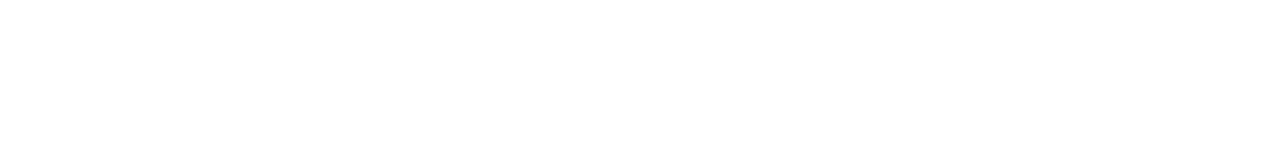
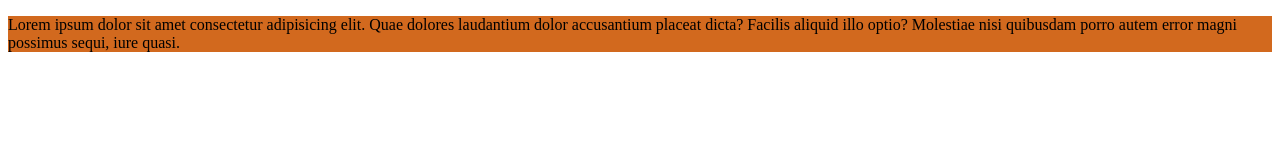
Before and after one commit to himu-mitra/first-web, a plain HTML site: page index.html in a window 1280 px wide. Drawn offline with Linux system fonts and the light colour scheme.

Commit message:
first change

```diff
--- /dev/null
+++ b/index.css
@@ -0,0 +1,3 @@
+p {
+    background-color: chocolate;
+}
--- a/index.html
+++ b/index.html
@@ -4,8 +4,11 @@
     <meta charset="UTF-8">
     <meta name="viewport" content="width=device-width, initial-scale=1.0">
     <title>first-web</title>
+    <link rel="stylesheet" href="index.css">
 </head>
 <body>
-
+    <div>
+        <p>Lorem ipsum dolor sit amet consectetur adipisicing elit. Quae dolores laudantium dolor accusantium placeat dicta? Facilis aliquid illo optio? Molestiae nisi quibusdam porro autem error magni possimus sequi, iure quasi.</p>
+    </div>
 </body>
 </html>
```
